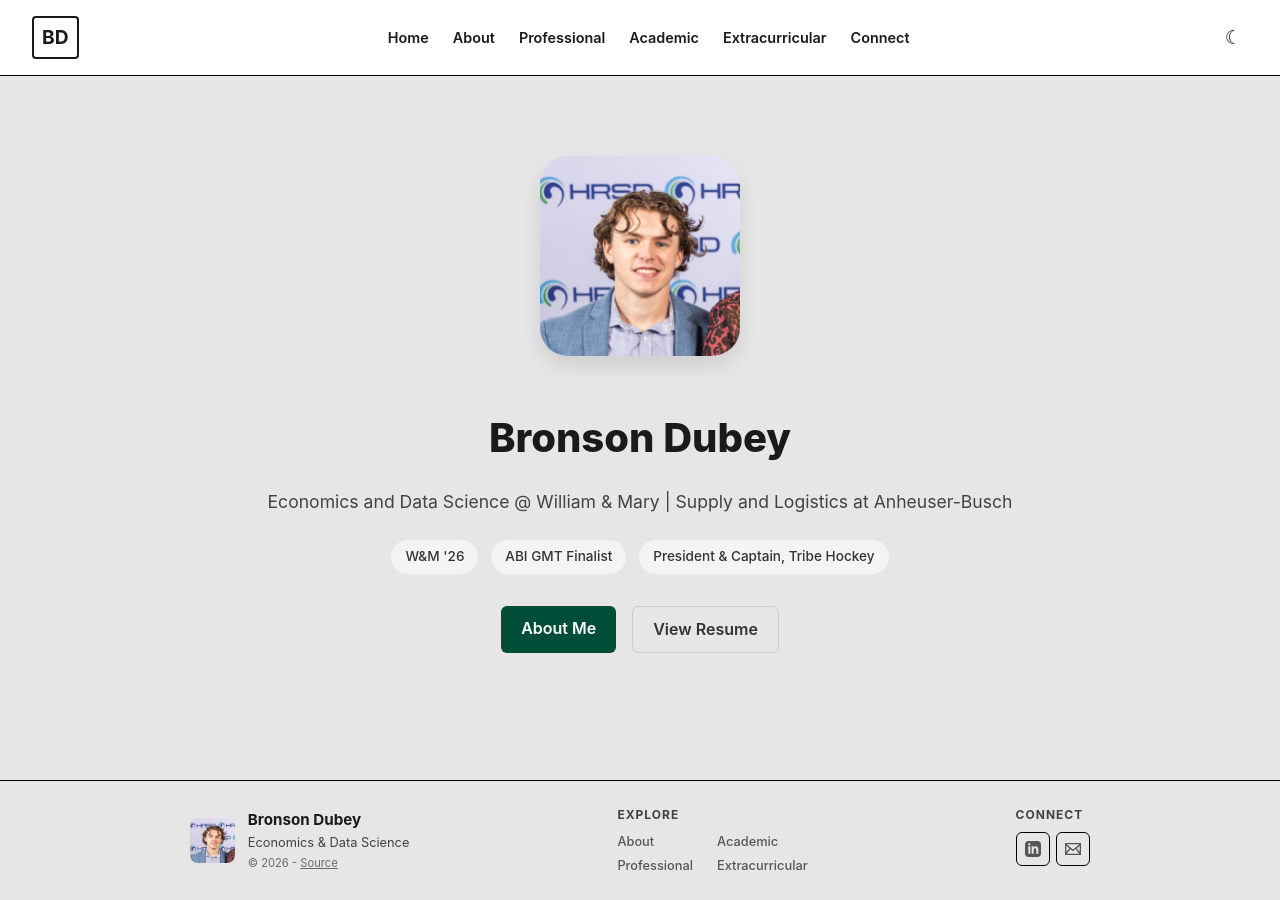
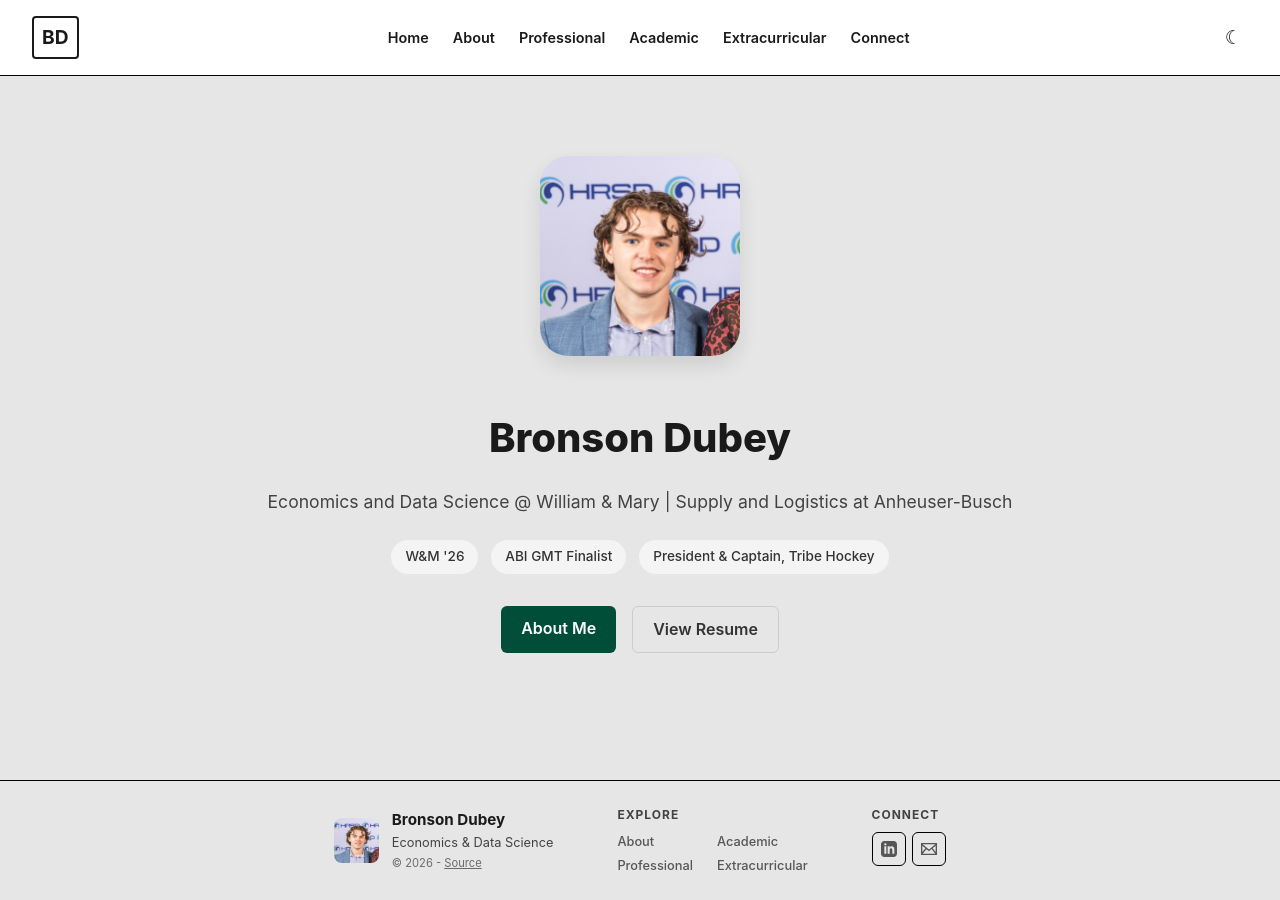
Before and after one commit to bxdubey/github.io, a Jekyll site: the page built from index.html, in a window 1280 px wide. Built offline with Jekyll 4.4.1, drawn with Linux system fonts in a browser that asks for light colours.

Commit message:
Refine footer styles for improved layout
Adjusted footer styles for better spacing and alignment.

```diff
--- a/assets/css/style.scss
+++ b/assets/css/style.scss
@@ -222,24 +222,25 @@ nav {
   margin-top: 0; /* This removes the extra browser gap! */
 }
 
-/* Footer Styles - Edge-to-Edge Divider & Compact Spacing */
 .site-footer {
   display: flex;
-  justify-content: center; /* Centers the inner content */
-  padding: 1.5rem 0; /* Shrinks gap under divider and above bottom of page */
+  justify-content: center;
+  gap: 2rem; /* Reduced from 3rem to 2rem to bring elements closer together */
+  padding: 1.5rem 0;
   border-top: 1px solid var(--border-color);
   background-color: var(--bg-color);
   width: 100%;
   box-sizing: border-box;
 }
 
-/* Inner container to keep text aligned with your main content */
+/* If you are using the inner wrapper, adjust this instead: */
 .footer-content {
   display: flex;
-  justify-content: space-between;
+  justify-content: center; /* Changed from space-between to center to pull them in */
+  gap: 4rem;              /* Adjust this number (e.g., 2rem, 3rem) until it looks perfect */
   width: 100%;
-  max-width: 900px; /* Keeps content aligned with the rest of your site */
-  padding: 0 1rem;
+  max-width: 900px;
+  margin: 0 auto;
 }
 
 .footer-left { display: flex; gap: 0.8rem; align-items: center; }
@@ -253,7 +254,11 @@ nav {
   margin-top: 0; margin-bottom: 0.5rem; font-size: 0.75rem; letter-spacing: 1px; opacity: 0.8;
 }
 
-.explore-grid { display: grid; grid-template-columns: auto auto; gap: 0.2rem 1.5rem; }
+.explore-grid {
+  display: grid;
+  grid-template-columns: auto auto;
+  gap: 0.2rem 1.5rem; /* Lowering 1.5rem will bring the two columns of links closer */
+}
 .explore-grid a { color: var(--text-color); opacity: 0.7; font-weight: 500; font-size: 0.8rem;}
 .explore-grid a:hover { opacity: 1; text-decoration: underline; }
 
```
